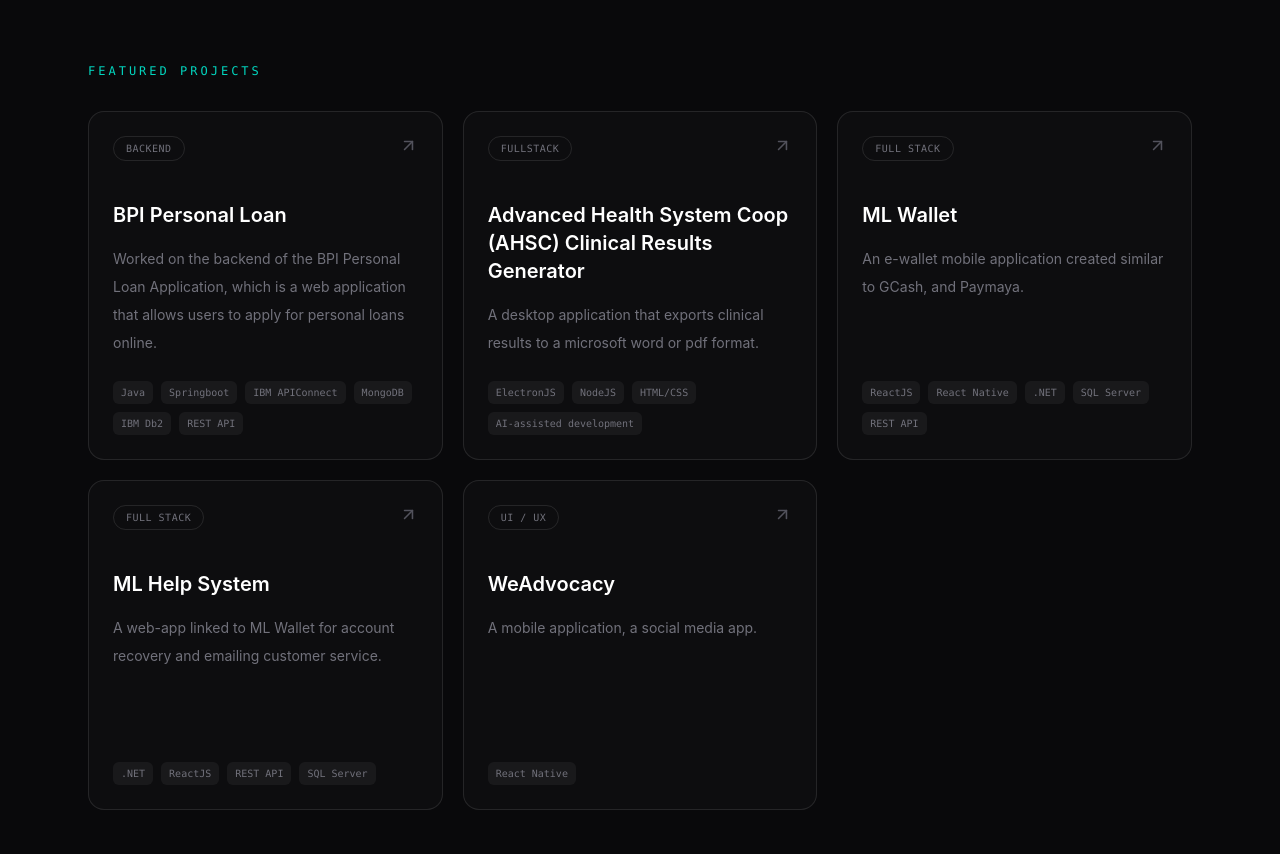
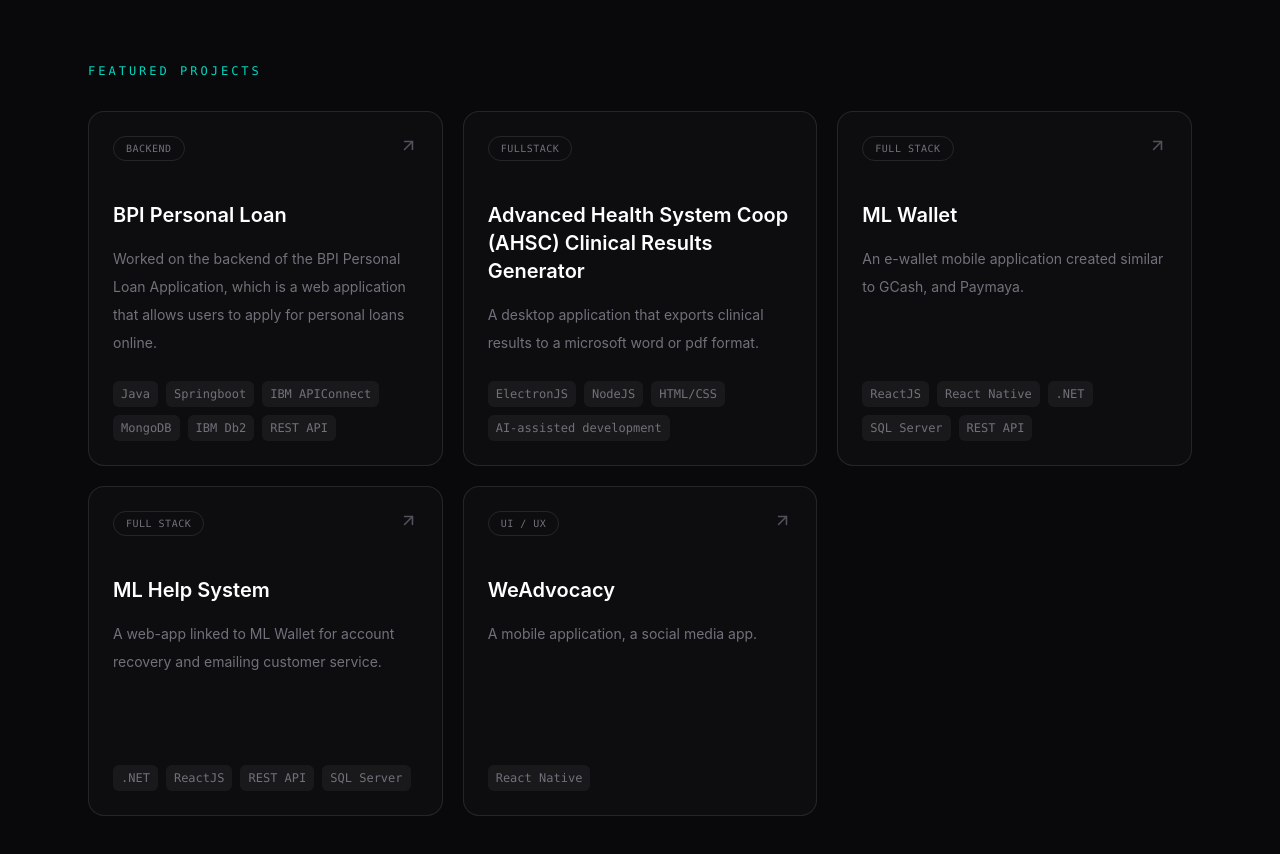
Before and after one commit to prajoshwas/prajoshwas.github.io, a React (Vite) app: page / in a window 1280 px wide. Shown: the part 3260-4114 px from the top of the page. Built offline with nearby package versions, Linux system fonts and the light colour scheme.

Commit message:
changed font size for tech stack

```diff
--- a/src/components/Projects.tsx
+++ b/src/components/Projects.tsx
@@ -19,11 +19,13 @@
                   {project.type}
                 </span>
 
-                <FiArrowUpRight
-                  size={19}
-                  className="text-zinc-600 transition group-hover:text-teal-600 cursor-pointer hover:size-8"
-                  onClick={() => window.open(project.link, "_blank")}
-                />
+                {project.link && (
+                  <FiArrowUpRight
+                    size={19}
+                    className="text-zinc-600 transition group-hover:text-teal-600 cursor-pointer hover:size-8"
+                    onClick={() => window.open(project.link, "_blank")}
+                  />
+                )}
               </div>
 
               <h3 className="mt-10 text-xl font-semibold text-white">
@@ -38,7 +40,7 @@
                 {project.technologies.map((technology) => (
                   <span
                     key={technology}
-                    className="rounded-md bg-white/5 px-2 py-1 font-mono text-[10px] text-zinc-500">
+                    className="rounded-md bg-white/5 px-2 py-1 font-mono text-[12px] text-zinc-500">
                     {technology}
                   </span>
                 ))}
```
